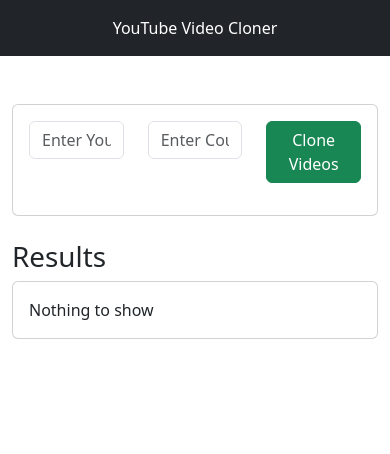
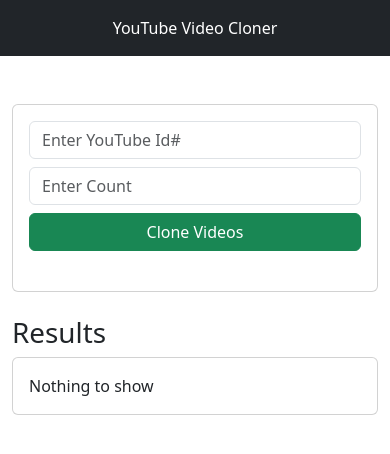
Before and after one commit to abdullaharif789/youtube-video-cloner, a plain HTML site: page index.html in a window 390 px wide. Drawn offline with nearby package versions, Linux system fonts and the light colour scheme.

Commit message:
:recycle: update classess

```diff
--- a/index.html
+++ b/index.html
@@ -28,7 +28,7 @@
         <div class="card-body">
           <form id="myForm">
             <div class="row">
-              <div class="col">
+              <div class="mb-2 col-12 col-md-4">
                 <input
                   type="text"
                   class="form-control"
@@ -37,7 +37,7 @@
                   id="idInput"
                 />
               </div>
-              <div class="col">
+              <div class="mb-2 col-12 col-md-4">
                 <input
                   type="text"
                   class="form-control"
@@ -46,7 +46,7 @@
                   id="countInput"
                 />
               </div>
-              <div class="col d-grid">
+              <div class="mb-2 col-12 col-md-4 d-grid">
                 <button type="submit" class="btn btn-success btn-block">
                   Clone Videos
                 </button>
```
